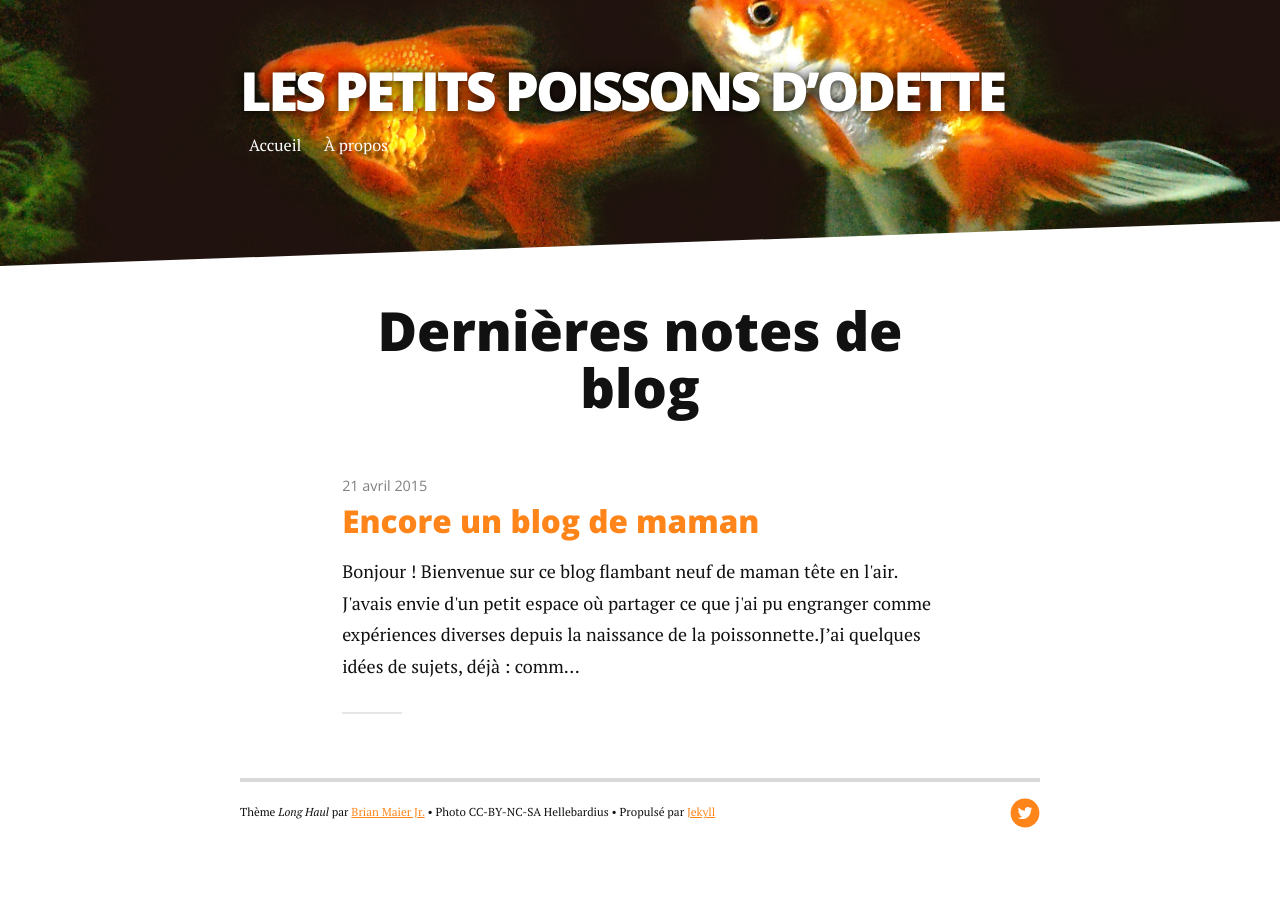
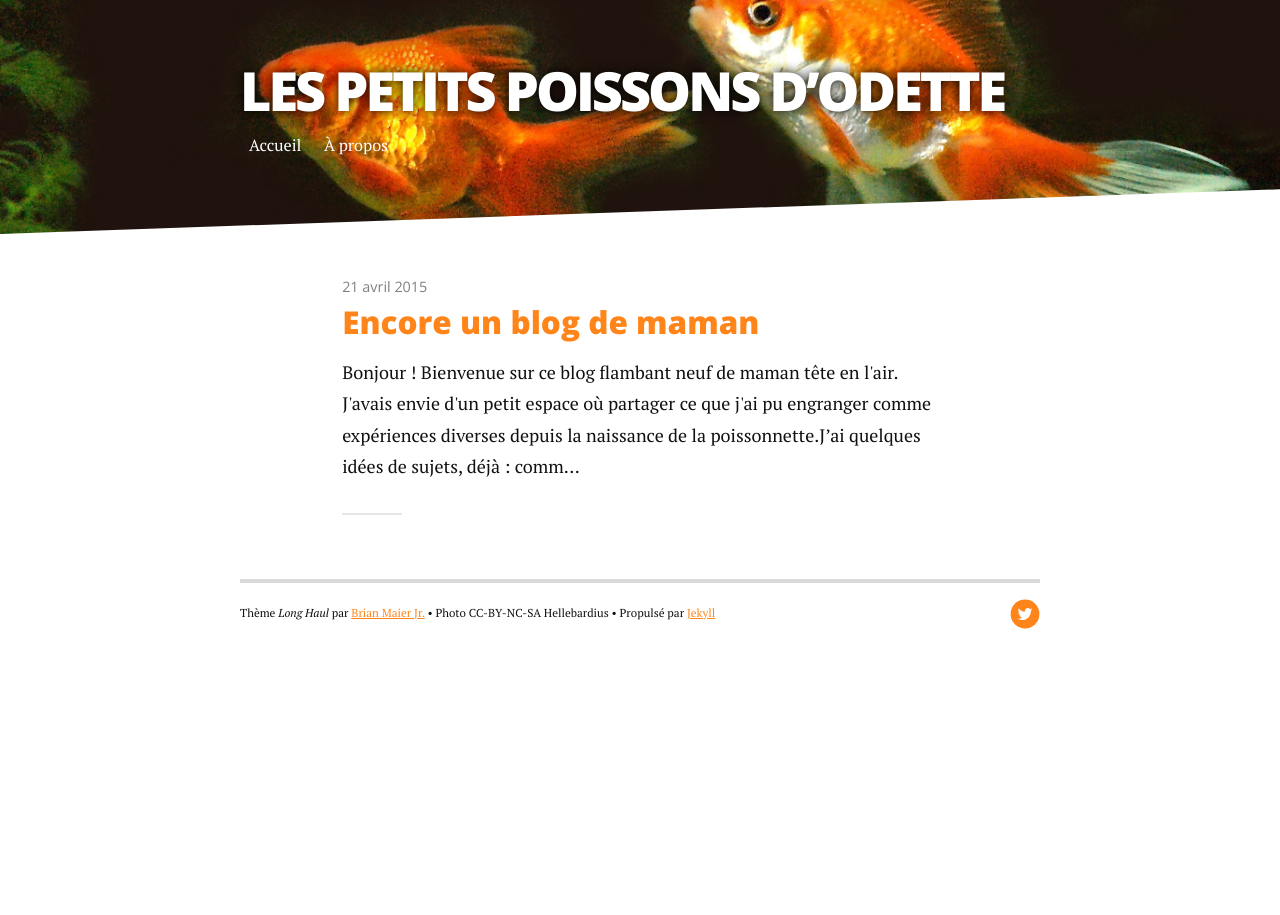
Before and after one commit to Ogoldfish/ogoldfish.github.io, a Jekyll site: the page built from index.html, in a window 1280 px wide. Built offline with Jekyll 4.4.1, drawn with Linux system fonts in a browser that asks for light colours; nearby versions of some CDN libraries; Markdown is read by kramdown in place of the engine named in the settings; the list of posts is cut into pages by our own code.

Commit message:
Supprime le titre "notes de blog"

```diff
--- a/index.html
+++ b/index.html
@@ -3,7 +3,6 @@
 ---
 
 <div class="home" id="home">
-  <h1 class="pageTitle">Dernières notes de blog</h1>
   <ul class="posts noList">
     {% for post in paginator.posts %}
       <li>
@@ -13,7 +12,6 @@
       </li>
     {% endfor %}
   </ul>
-  <!-- Pagination links -->
   <div class="pagination">
     {% if paginator.previous_page %}
       <a href="{{ paginator.previous_page_path | prepend: site.baseurl }}" class="previous button__outline">Notes plus récentes</a>
```
